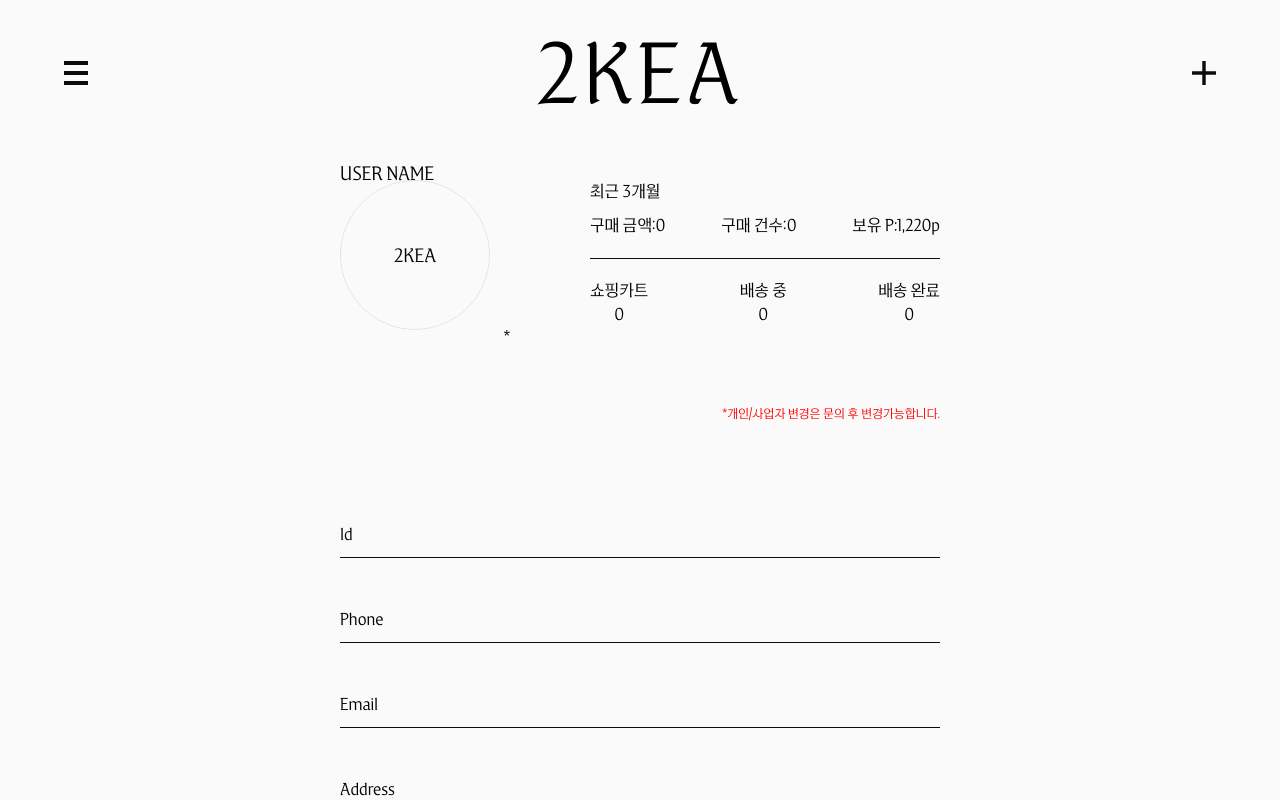
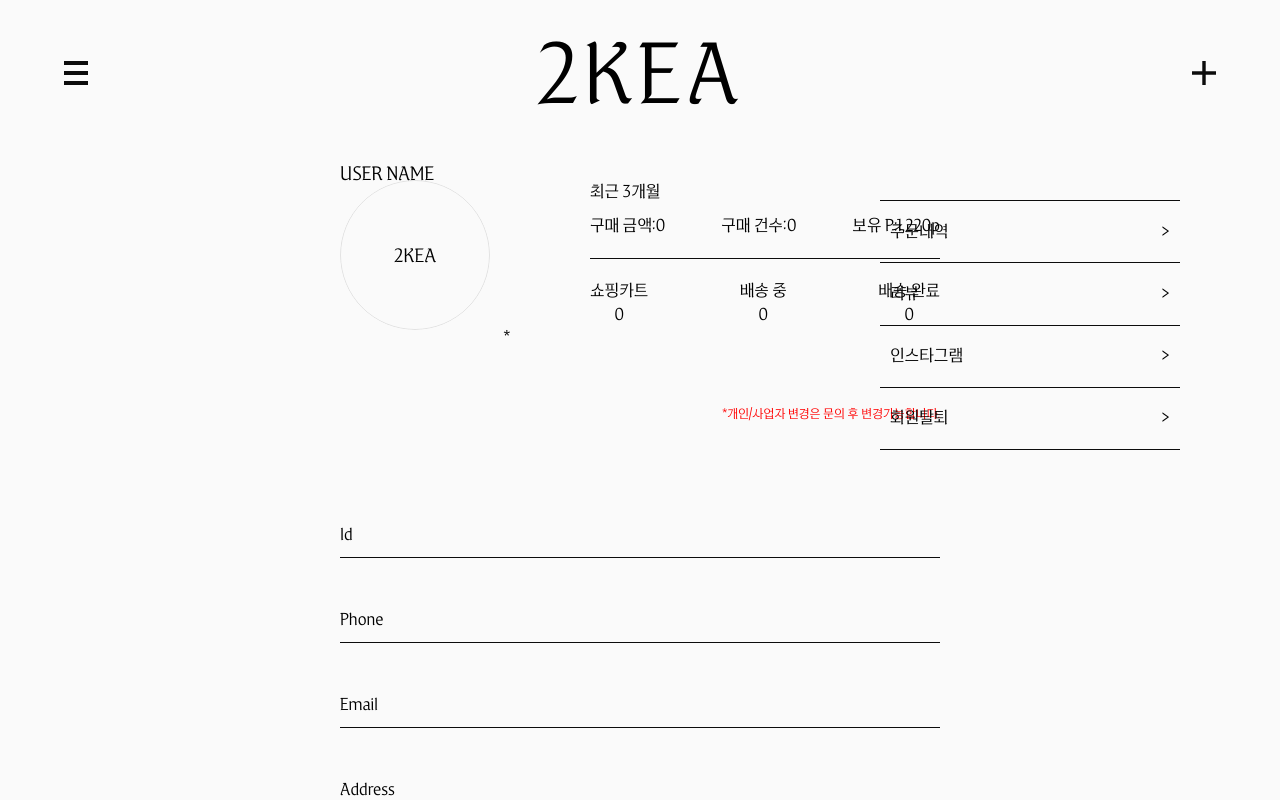
Before and after one commit to dozeoffzz/2KEA-Studio, a React (Vite) app: page /auth/me in a window 1280 px wide. Shown: the top 800 px of the page. Built offline with nearby package versions, Linux system fonts and the light colour scheme; no server answers.

Commit message:
feat: 마이페이지 제작중

```diff
--- a/src/pages/MyPage.jsx
+++ b/src/pages/MyPage.jsx
@@ -230,6 +230,33 @@ const RecentItemImg = styled.img`
   object-fit: cover;
 `;
 
+const SideMenu = styled.div`
+  position: fixed;
+  top: 200px;
+  right: 100px;
+  display: flex;
+  flex-direction: column;
+  justify-content: space-between;
+  min-width: 300px;
+  min-height: 250px;
+  border-top: 1px solid ${Theme.colors.black};
+  border-bottom: 1px solid ${Theme.colors.black};
+`;
+
+const SideMenuTap = styled.div`
+  padding: 10px;
+  display: flex;
+  flex: 1;
+  justify-content: space-between;
+  align-items: center;
+  border-bottom: 1px solid ${Theme.colors.black};
+`;
+const SideMenuReview = styled(SideMenuTap)``;
+const SideMenuInsta = styled(SideMenuTap)``;
+const SideMenuOut = styled(SideMenuTap)`
+  border: none;
+`;
+
 export default function MyPage() {
   const [isEdit, setIsEdit] = useState(false);
   const [userInfo, setUserInfo] = useState(null);
@@ -246,6 +273,10 @@ export default function MyPage() {
   });
   // 최근 본 상품 리스트를 가져오기 위한 상태값
   const [recentProducts, setRecentProducts] = useState([]);
+  useEffect(() => {
+    const stored = JSON.parse(localStorage.getItem("recentProducts")) || [];
+    setRecentProducts(stored);
+  }, []);
   const fileInputRef = useRef(null);
   // api 연결하기
   useEffect(() => {
@@ -316,12 +347,27 @@ export default function MyPage() {
     }
     setIsEdit(!isEdit);
   }
-  useEffect(() => {
-    const stored = JSON.parse(localStorage.getItem("recentProducts")) || [];
-    setRecentProducts(stored);
-  }, []);
+
   return (
     <MyPageContainer>
+      <SideMenu>
+        <SideMenuTap>
+          <p>주문내역</p>
+          <p>&gt;</p>
+        </SideMenuTap>
+        <SideMenuTap>
+          <p>리뷰</p>
+          <p>&gt;</p>
+        </SideMenuTap>
+        <SideMenuTap>
+          <p>인스타그램</p>
+          <p>&gt;</p>
+        </SideMenuTap>
+        <SideMenuOut>
+          <p>회원탈퇴</p>
+          <p>&gt;</p>
+        </SideMenuOut>
+      </SideMenu>
       <ProfileWrap>
         <ProfileImg>
           {isEdit ? (
```
